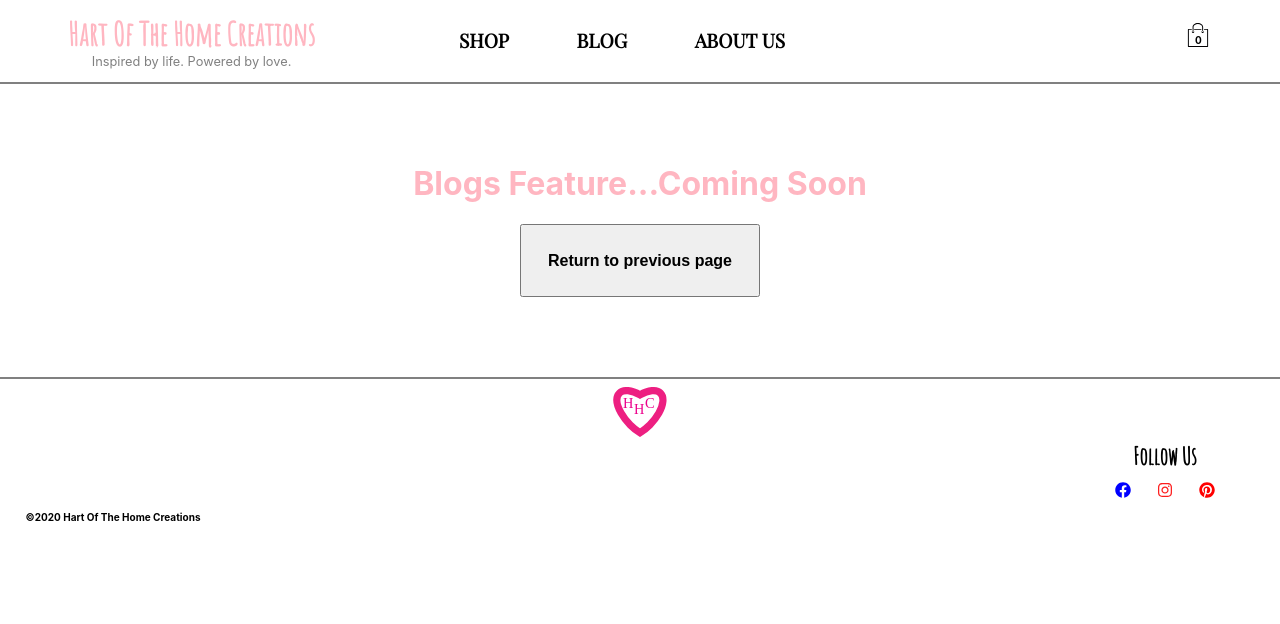
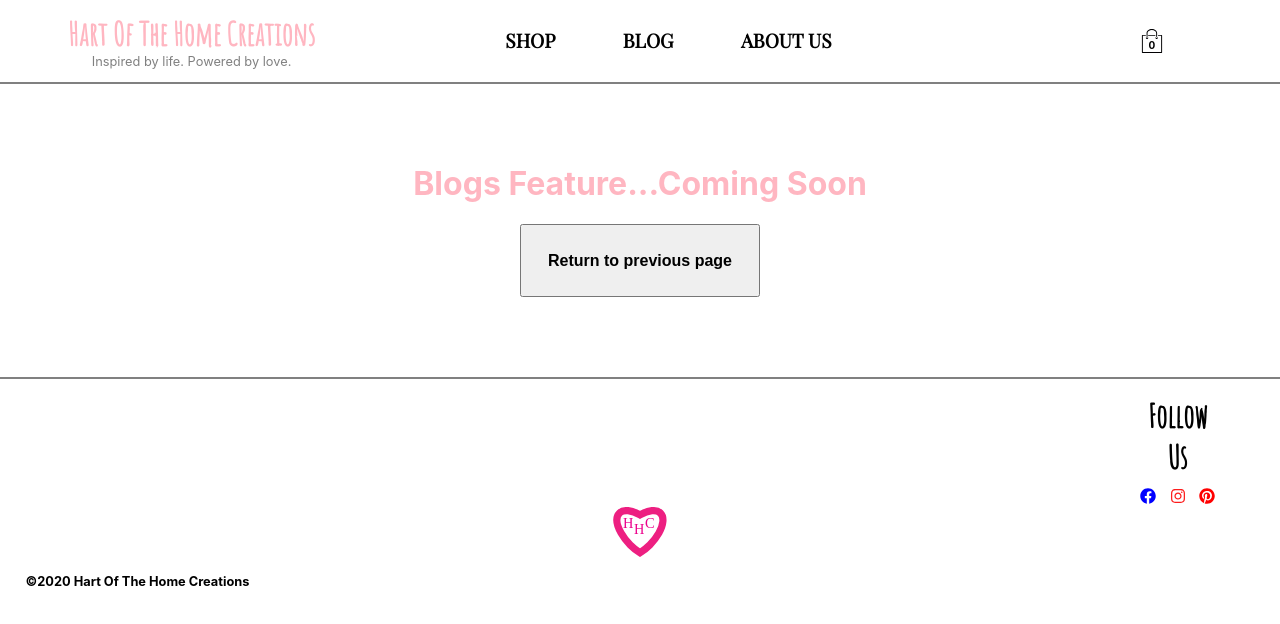
Before and after one commit to easpaas/hart_of_the_home_creations-frontend, a React (Create React App) app: page /blog in a window 1280 px wide. Shown: the top 624 px of the page. Built offline with nearby package versions, Linux system fonts and the light colour scheme; a web font is replaced by a local one.

Commit message:
adds bottom border to hompage welcome section, adjusts display settings and styles for header, footer and homepage

```diff
--- a/src/components/Footer/footer.component.jsx
+++ b/src/components/Footer/footer.component.jsx
@@ -8,12 +8,12 @@ import './footer.styles.scss';
 
 const Footer = () => (
   <div className="footer-styles">
-    <div className="logo-container">
-      <Logo className="logo" />
-    </div>
     <div className="contact">
       <p>Follow Us</p>
       <SocialMediaIcons />
+    </div>
+    <div className="logo-container">
+      <Logo className="logo" />
     </div>
     <p id="copyright">&copy;2020 Hart Of The Home Creations</p>
   </div>
--- a/src/components/Footer/footer.styles.scss
+++ b/src/components/Footer/footer.styles.scss
@@ -3,7 +3,6 @@
 
   .logo-container {
     max-width: 100%;
-    margin-top: 8px;
 
     .logo {
       width: 100%;
@@ -12,16 +11,17 @@
   }
 
   .contact {
-    width: 8%;
+    width: 6%;
+    margin-top: 16px;
     margin-left: auto;
+    margin-right: 5%;
     display: flex;
     flex-direction: column;
-    margin-right: 5%;
 
     p {
       margin: 0;
       margin-bottom: 8px;
-      font-size: 24px;
+      font-size: 2rem;
       font-family: 'Amatic SC', cursive;
       font-weight: bold;
     }
@@ -30,6 +30,6 @@
     text-align: left;
     margin-left: 2%;
     font-weight: bold;
-    font-size: 10px;
+    font-size: 0.8rem;
   }
 }
--- a/src/components/Header/header.styles.scss
+++ b/src/components/Header/header.styles.scss
@@ -1,76 +1,4 @@
 @import url('https://fonts.googleapis.com/css2?family=Amatic+SC:wght@400&display=swap');
-
-// .header-banner {
-//   background-color: white;
-//   text-align: center;
-//   padding: 2%;
-//   margin: 0;
-//   border-bottom: 2px solid grey;
-
-//   .banner-title {
-//     h1 {
-//       font-size: 4rem;
-//       color: lightpink;
-//       font-family: 'Amatic SC', cursive;
-//       margin: 0.5% 0;
-//     }
-//     p {
-//       font-size: 2rem;
-//       color: grey;
-//       margin-top: 0.2%;
-//       margin-bottom: 6%;
-//       font-family: 'Amatic SC', cursive;
-//     }
-//   }
-
-//   .banner-options {
-//     display: flex;
-
-//     .banner-nav-links {
-//       width: 30%;
-//       margin-left: 36%;
-//       margin-right: 20%;
-//       display: flex;
-//       justify-content: space-evenly;
-//       align-items: center;
-
-//       .banner-option {
-//         text-decoration: none;
-//         color: grey;
-//         font-size: 1.2rem;
-//         font-family: 'Playfair Display', serif;
-
-//         &::after {
-//           color: lightpink;
-//           display: block;
-//           content: '';
-//           transform: scaleX(0);
-//           transition: transform 0.5s ease-in-out;
-//           border-bottom: 2px solid;
-//           transform-origin: 0% 50%;
-//         }
-
-//         &:hover {
-//           &::after {
-//             transform: scaleX(1);
-//           }
-//         }
-//     }
-//     .banner-search-field {
-//       display: flex;
-//       justify-content: flex-end;
-
-//       .banner-cart-link {
-//         display: inline-block;
-
-//         &:hover {
-//           cursor: pointer;
-//         }
-//       }
-//     }
-//   }
-// }
-// }
 
 .header-bar {
   display: flex;
@@ -98,7 +26,8 @@
   .bar-options {
     width: 75%;
     display: flex;
-    justify-content: space-evenly;
+    justify-content: center;
+    align-items: center;
 
     .bar-nav-links {
       width: 50%;
--- a/src/pages/home/homepage.styles.scss
+++ b/src/pages/home/homepage.styles.scss
@@ -7,17 +7,19 @@
   .welcome-section {
     display: flex;
     justify-content: space-between;
+    border-bottom: 2px dashed lightgrey;
+    margin-bottom: 32px;
 
     .welcome-content {
       display: flex;
       justify-content: space-around;
       align-items: center;
-      margin-bottom: 64px;
+      margin-bottom: 80px;
 
       h1 {
         margin: 0;
         margin-bottom: 25px;
-        font-size: 4.5rem;
+        font-size: 5.5rem;
         font-family: 'Amatic SC', cursive;
       }
       p {
@@ -32,7 +34,6 @@
     h2 {
       font-family: 'Amatic SC', cursive;
       margin: 0;
-      margin-left: 2%;
       margin-bottom: 25px;
       font-size: 2rem;
       text-align: left;
```
